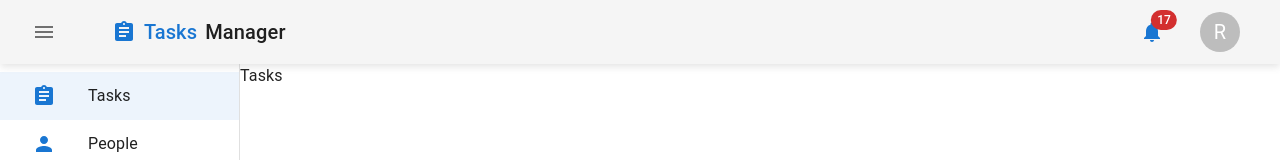
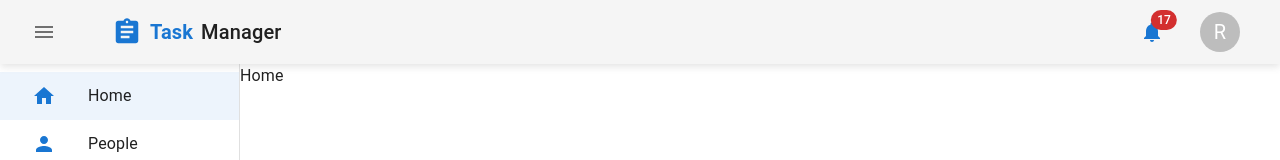
Before and after one commit to reenanfs/admin-dashboard-client, a React (Create React App) app: page / in a window 1280 px wide. Shown: the top 160 px of the page. Built offline with nearby package versions, Linux system fonts and the light colour scheme.

Commit message:
changed name to home

```diff
--- a/src/App.tsx
+++ b/src/App.tsx
@@ -4,7 +4,7 @@ import { ThemeProvider, createTheme } from '@mui/material/styles';
 import type {} from '@mui/lab/themeAugmentation';
 
 import Layout from 'components/layout/Layout';
-import Tasks from 'pages/tasks/Tasks';
+import Home from 'pages/home/Home';
 import People from 'pages/people/People';
 import Support from 'pages/support/Support';
 import CssBaseline from '@mui/material/CssBaseline';
@@ -33,7 +33,7 @@ const App = (): JSX.Element => {
       <BrowserRouter>
         <Layout>
           <Routes>
-            <Route path="/" element={<Tasks />} />
+            <Route path="/" element={<Home />} />
             <Route path="/people" element={<People />} />
             <Route path="/support" element={<Support />} />
           </Routes>
--- a/src/components/navbar/Navbar.tsx
+++ b/src/components/navbar/Navbar.tsx
@@ -51,9 +51,15 @@ const Navbar = ({ navbarProps }: iNavbarProps) => {
         >
           <MenuIcon color="inherit" />
         </IconButton>
-        <AssignmentIcon sx={{ ml: 6 }} />
-        <Typography color="primary" variant="h6" component="span" ml={1}>
-          Tasks
+        <AssignmentIcon sx={{ ml: 6, fontSize: 30 }} />
+        <Typography
+          color="primary"
+          variant="h6"
+          component="span"
+          ml={1}
+          sx={{ fontWeight: 'bold' }}
+        >
+          Task
         </Typography>
         <Typography color="default" variant="h6" component="span" ml={1}>
           Manager
--- a/src/components/sidebar/Sidebar.tsx
+++ b/src/components/sidebar/Sidebar.tsx
@@ -4,6 +4,7 @@ import Toolbar from '@mui/material/Toolbar';
 import AssignmentIcon from '@mui/icons-material/Assignment';
 import ContactSupportIcon from '@mui/icons-material/ContactSupport';
 import PersonIcon from '@mui/icons-material/Person';
+import HomeIcon from '@mui/icons-material/Home';
 
 import SidebarList from 'components/lists/SidebarOptionsList';
 
@@ -12,7 +13,7 @@ interface ISidebarProps {
 }
 
 const sidebarOptions = [
-  { title: 'Tasks', icon: AssignmentIcon, url: '/' },
+  { title: 'Home', icon: HomeIcon, url: '/' },
   { title: 'People', icon: PersonIcon, url: '/people' },
   { title: 'Support', icon: ContactSupportIcon, url: '/support' },
 ];
--- /dev/null
+++ b/src/pages/home/Home.tsx
@@ -0,0 +1,5 @@
+const Home = (): JSX.Element => {
+  return <div>Home</div>;
+};
+
+export default Home;
--- a/src/pages/tasks/Tasks.tsx
+++ /dev/null
@@ -1,5 +0,0 @@
-const Tasks = (): JSX.Element => {
-  return <div>Tasks</div>;
-};
-
-export default Tasks;
```
